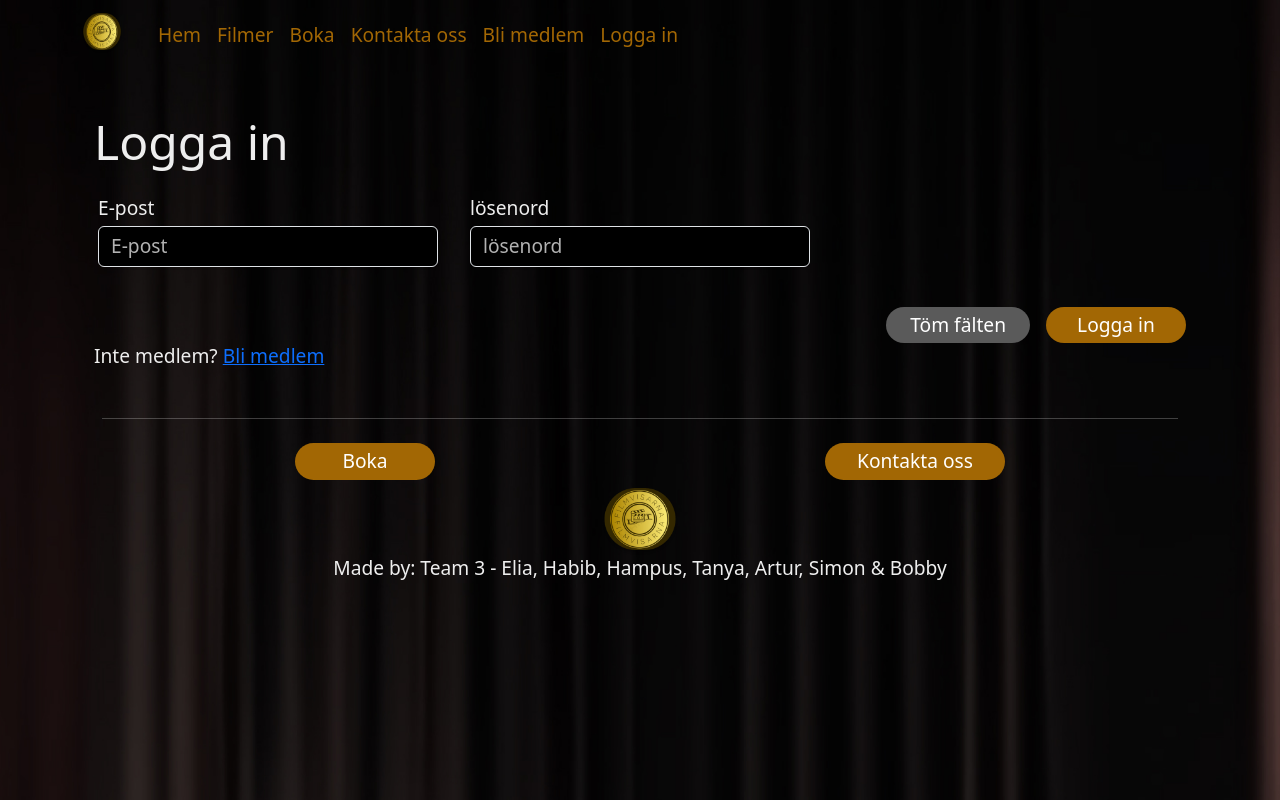
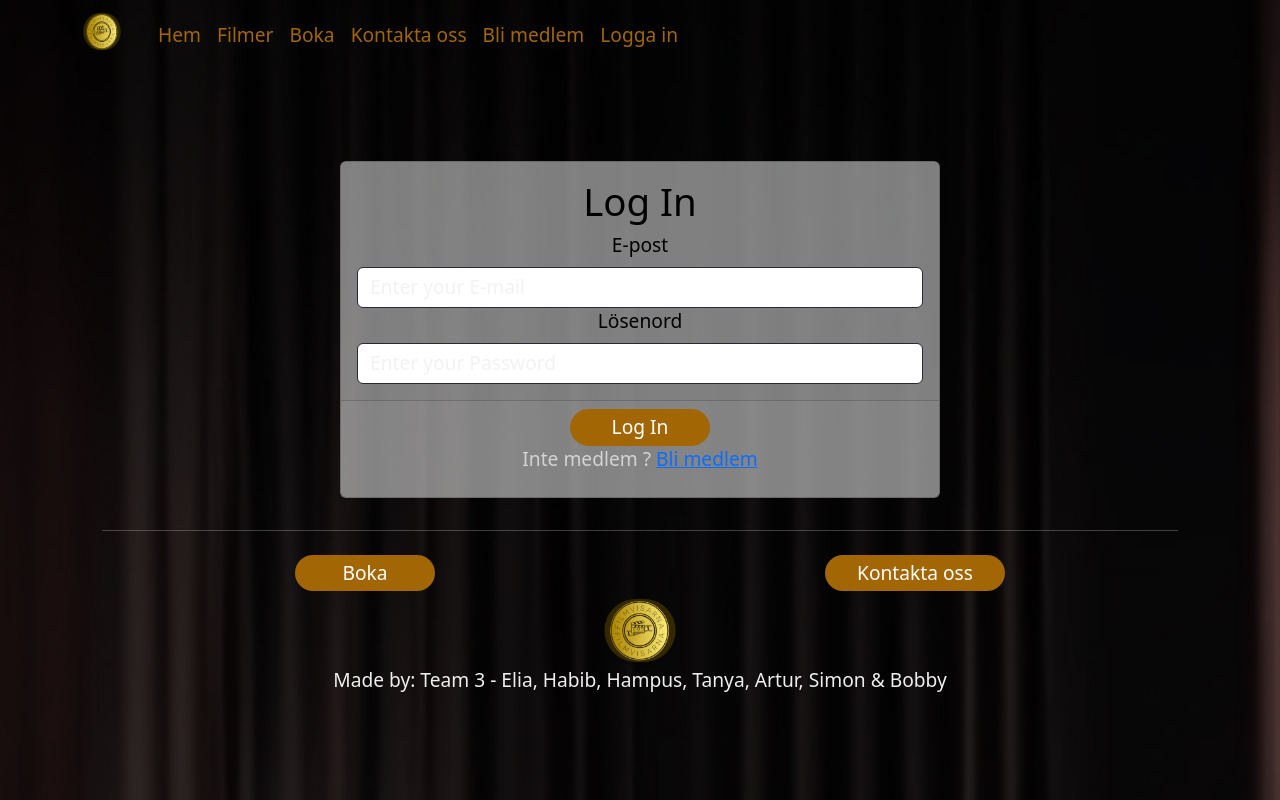
Before and after one commit to ELHabibA/Filmvisarna, a React (Vite) app: page /loggain in a window 1280 px wide. Built offline with nearby package versions, Linux system fonts and the light colour scheme.

Commit message:
Changeing log in frontend

```diff
--- a/src/LogIn.jsx
+++ b/src/LogIn.jsx
@@ -1,65 +1,96 @@
-import { Container, Row, Col } from 'react-bootstrap';
-import { useFormHelper } from "./hooks/useFormHelper";
-import { sendForm } from './hooks/rest';
-import { Link } from 'react-router-dom'; // Import the Link component from your router library
+import React, { useState } from 'react';
+import { Link } from 'react-router-dom';
+import { Container, Card, Button, Form } from 'react-bootstrap';
 
 const LogIn = () => {
-  const {
-    formState,
-    setFormState,
-    createInputElement,
-    formIsValid,
-  } = useFormHelper();
+  const inputStyle = { color: 'black' };
+  const placeholderStyle = { color: 'black' };
+  const inputFieldStyle = { background: 'white', color: 'black', borderColor: '#272A31' };
+  const cardStyle = { backgroundColor: 'rgba(211, 211, 211, 0.6)', maxWidth: '600px', margin: '0 auto' };
 
-  // debug
-  console.log(JSON.stringify(formState, '', '  '));
+  const loginHeaderText = 'Log In';
 
-  function doAfterSend(serverResponse) {
-    console.log('serverResponse', serverResponse);
-  }
+  const initialLoginData = {
+    'E-mail': '',
+    'Password': '',
+  };
+
+  const [loginData, setLoginData] = useState(initialLoginData);
+  const [isLoggingIn, setIsLoggingIn] = useState(false);
+  const [loginError, setLoginError] = useState('');
+
+  const handleInputChange = (fieldName, value) => {
+    setLoginData({ ...loginData, [fieldName]: value });
+  };
+
+  const handleLogin = async () => {
+    setIsLoggingIn(true);
+
+    // Clear previous login error
+    setLoginError('');
+
+    // You can add your login logic here, e.g., using an API request.
+
+    try {
+      // Replace this with your actual login logic
+      // Example: Call an authentication API endpoint
+      const response = await fetch('/api/login', {
+        method: 'POST',
+        headers: {
+          'Content-Type': 'application/json',
+        },
+        body: JSON.stringify(loginData),
+      });
+
+      if (!response.ok) {
+        throw new Error('Login failed. Please try again.');
+      }
+
+      // Redirect to a success page or perform other actions
+    } catch (error) {
+      console.error('Error during login:', error);
+      setLoginError('Login failed. Please try again.');
+    } finally {
+      setIsLoggingIn(false);
+    }
+  };
 
   return (
-    <>
-      <h1>Logga in</h1>
-
-      <form onSubmit={event => sendForm({
-        event,
-        route: 'login', // Adjust the route for login
-        body: formState,
-        callback: doAfterSend
-      })}>
-
-        <Row>
-          {[
-            ['input', 'E-post', 'E-post', { type: 'email' }],
-            ['input', 'lösenord', 'lösenord', { type: 'password' }]
-          ].map(elData => createInputElement(...elData))}
-        </Row>
-
-        <Row>
-          <Col>
+    <Container className="mt-5">
+      <Card style={cardStyle}>
+        <Card.Body className="text-center">
+          <h2 style={inputStyle}>{loginHeaderText}</h2>
+          <Form className="rectangle-form">
             {[
-
-              ['button', '_submit', '', {
-                type: 'submit',
-                className: !formIsValid ? 'can-not-submit' : '',
-                nolabel: true
-              }, 'Logga in'],
-
-              ['button', '_reset', '', {
-                type: 'reset',
-                onClick: () => setFormState({}),
-                className: 'btn-secondary mx-3',
-                nolabel: true
-              }, 'Töm fälten']
-
-            ].map(elData => createInputElement(...elData))}
-          </Col>
-        </Row>
-      </form>
-
-      <p>Inte medlem? <Link to="/blimedlem">Bli medlem</Link></p>
-    </>
+              { field: 'E-post', label: 'Enter your E-mail' },
+              { field: 'Lösenord', label: 'Enter your Password' },
+            ].map(({ field, label }) => (
+              <Form.Group key={field}>
+                <Form.Label style={placeholderStyle}>
+                  {field}
+                </Form.Label>
+                <Form.Control
+                  type={field === 'Password' ? 'password' : 'text'}
+                  style={inputFieldStyle}
+                  placeholder={label}
+                  value={loginData[field]}
+                  onChange={(e) => handleInputChange(field, e.target.value)}
+                />
+              </Form.Group>
+            ))}
+          </Form>
+          {loginError && <p className="text-danger">{loginError}</p>}
+        </Card.Body>
+        <Card.Footer className="text-center">
+          <Button variant="primary" onClick={handleLogin} disabled={isLoggingIn}>
+            {isLoggingIn ? 'Logging in...' : 'Log In'}
+          </Button>
+          <p className="text-muted">
+            Inte medlem ? <Link to="/blimedlem">Bli medlem</Link>
+          </p>
+        </Card.Footer>
+      </Card>
+    </Container>
   );
 };
 
```
